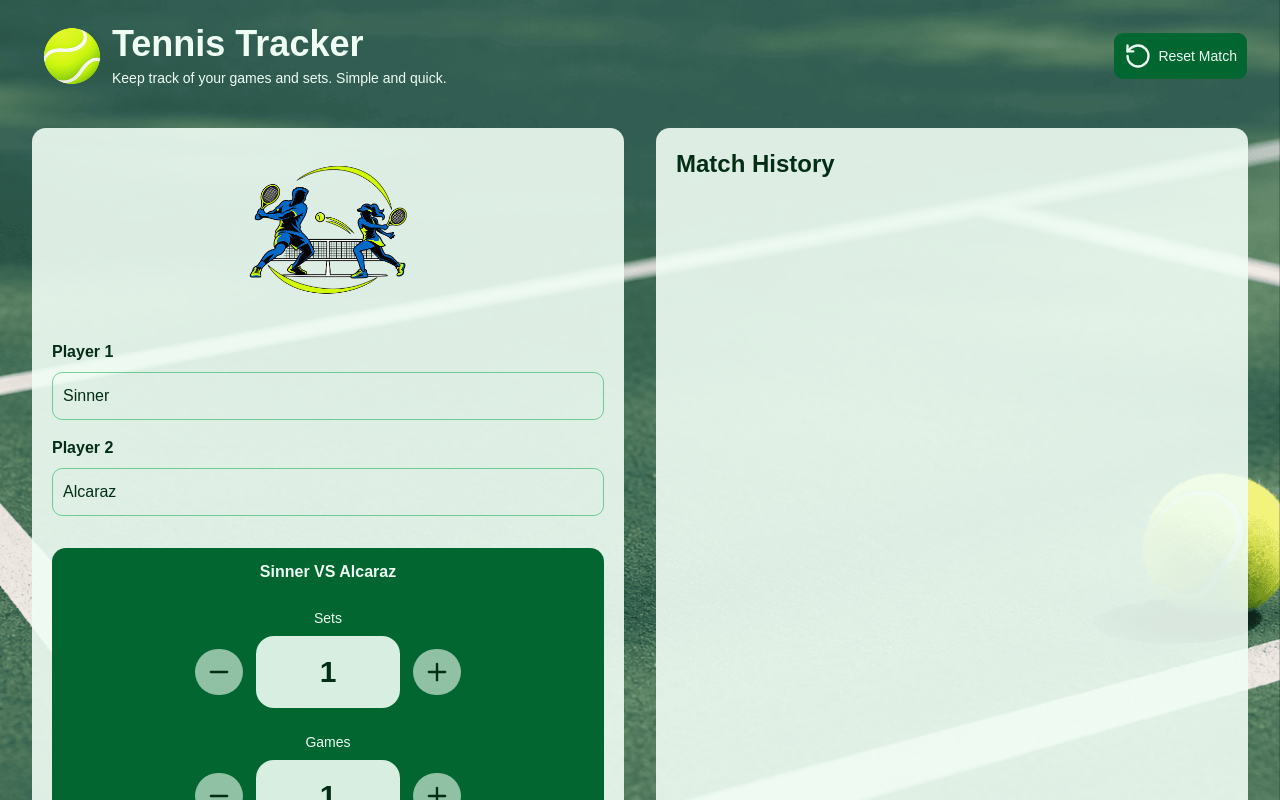
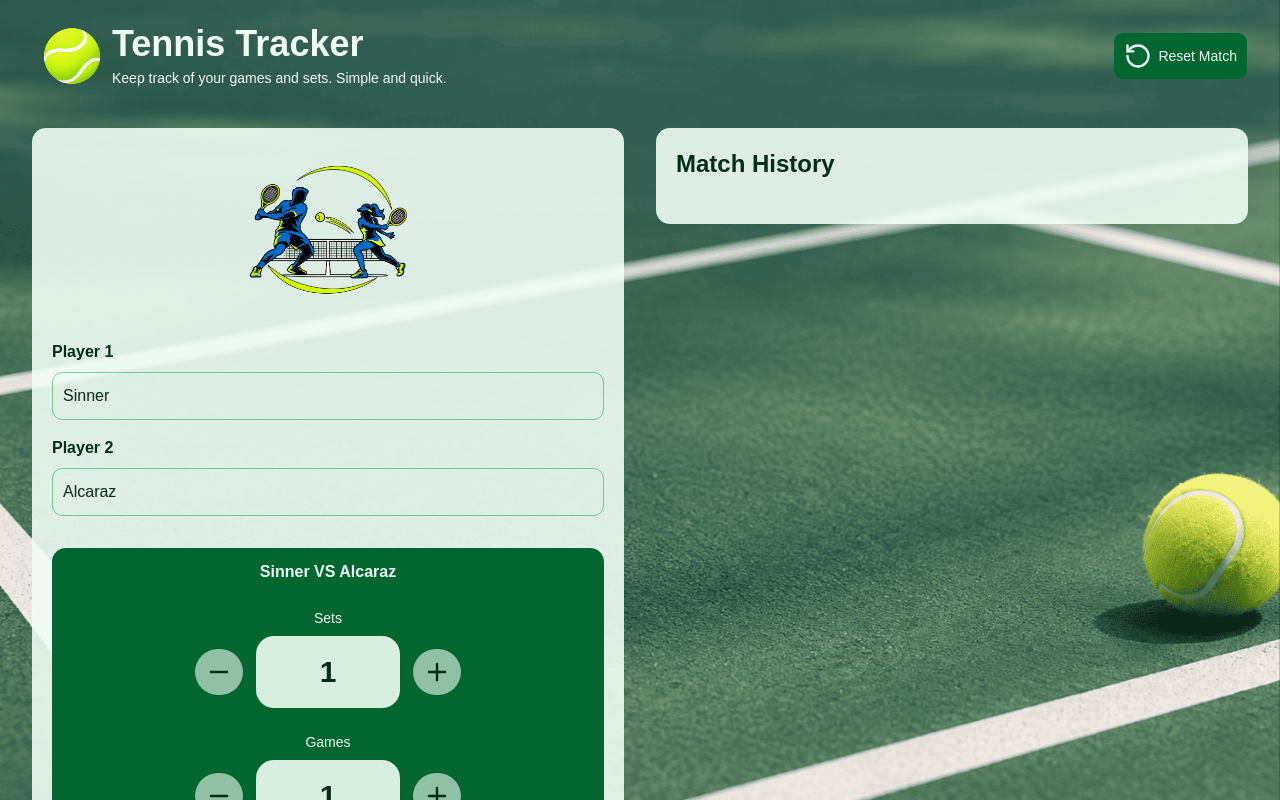
Before and after one commit to HashirBaig/tennis-tracker, a React (Vite) app: page / in a window 1280 px wide. Built offline with nearby package versions, Linux system fonts and the light colour scheme; no server answers.

Commit message:
minor fix

```diff
--- a/src/components/LayoutCard/LayoutCard.tsx
+++ b/src/components/LayoutCard/LayoutCard.tsx
@@ -6,7 +6,7 @@ type PropsWithChildren = {
 
 function LayoutCard({ children }: PropsWithChildren) {
   return (
-    <div className="bg-green-50/90 w-full rounded-xl mt-8 p-5 sm:flex sm:flex-col sm:grow">
+    <div className="bg-green-50/90 w-full rounded-xl mt-8 p-5 sm:flex sm:flex-col sm:grow sm:h-fit">
       {children}
     </div>
   );
--- a/src/components/MatchCard/MatchCard.tsx
+++ b/src/components/MatchCard/MatchCard.tsx
@@ -18,7 +18,7 @@ function MatchCard({ data }: MatchCardProps) {
   } = data;
 
   return (
-    <div className="w-full bg-green-800 p-4 rounded-2xl mt-8 space-y-2">
+    <div className="w-full bg-green-800 p-4 rounded-2xl my-1 space-y-2">
       <div className="flex items-center justify-between">
         <span className="text-green-50 font-normal text-center w-fit">
           {playerOne} vs {playerTwo}
--- a/src/pages/LandingPage.tsx
+++ b/src/pages/LandingPage.tsx
@@ -333,6 +333,7 @@ function LandingPage() {
             Match History
           </h1>
 
+          <div className="mt-6">
             {/* Match Card */}
             {matchList?.map((item, idx) => {
               const { gamesWonByPlayerOne, gamesWonByPlayerTwo, createdDate } =
@@ -347,6 +348,7 @@ function LandingPage() {
               };
               return <MatchCard data={_data} key={`match-card-${idx}`} />;
             })}
+          </div>
         </LayoutCard>
       </div>
     </Wrapper>
```
Lines whose indentation alone changed are shown as unchanged.
